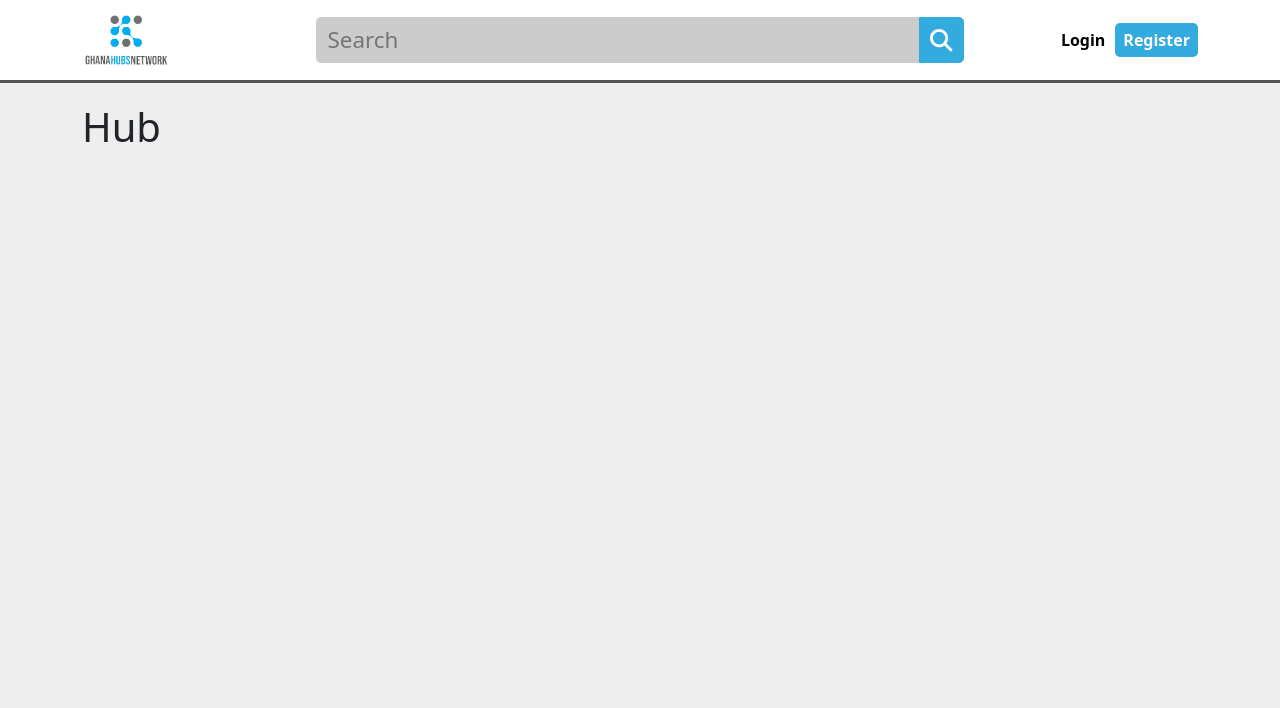
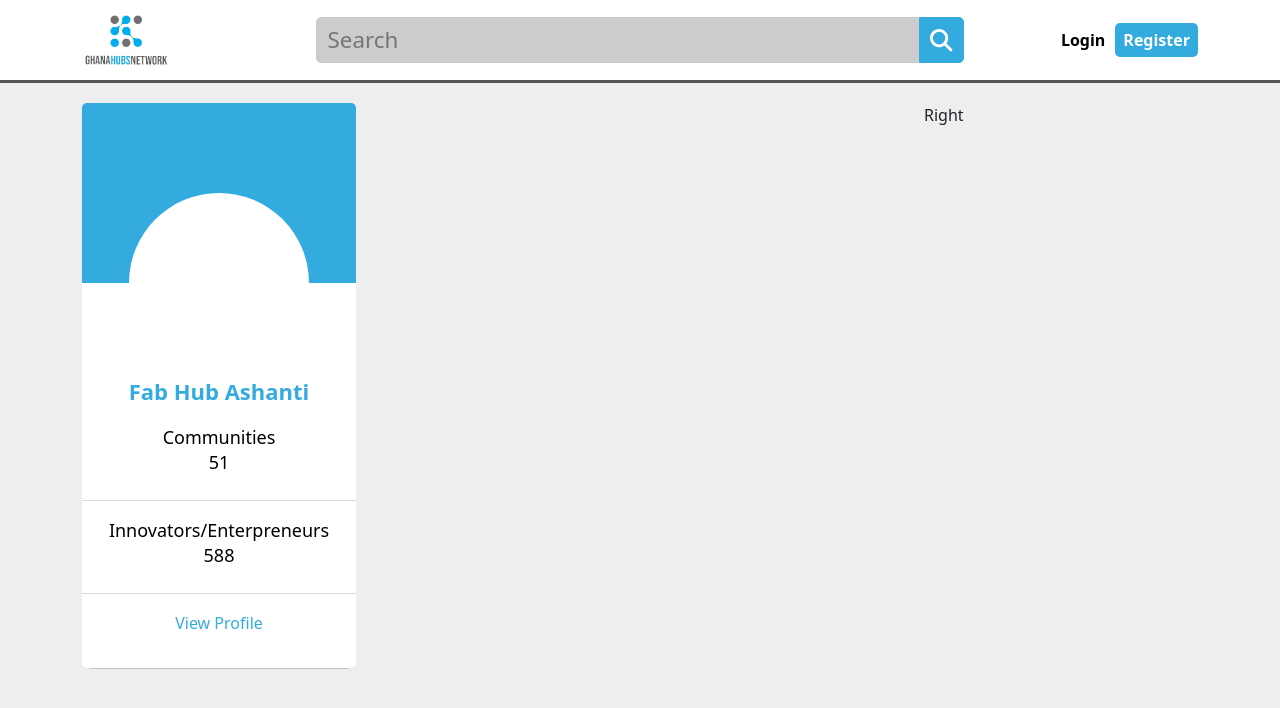
Before and after one commit to lemontech222/GHNHackathon2022, a React (Create React App) app in the folder frontend/: page /dashboard/hub in a window 1280 px wide. Shown: the top 708 px of the page. Built offline with nearby package versions, Linux system fonts and the light colour scheme.

Commit message:
Common profile component created

```diff
--- /dev/null
+++ b/frontend/src/components/Common/EntityProfile/Profile.jsx
@@ -0,0 +1,32 @@
+import { AnchorLink } from '..';
+import { ProfileWrapper } from './Profile.styles';
+
+const EntityProfile = () => {
+  return (
+    <ProfileWrapper>
+      <div className="hero-section">
+        <div className="profile-photo"></div>
+      </div>
+      <div className="profile-name">
+        <h2>Fab Hub Ashanti</h2>
+      </div>
+      <div className="info-section">
+        <div className="info">
+          <h3>Communities</h3>
+          <h3>51</h3>
+        </div>
+        <div className="info">
+          <h3>Innovators/Enterpreneurs</h3>
+          <h3>588</h3>
+        </div>
+        <div className="action">
+          <AnchorLink to="">
+            <p>View Profile</p>
+          </AnchorLink>
+        </div>
+      </div>
+    </ProfileWrapper>
+  );
+};
+
+export default EntityProfile;
--- /dev/null
+++ b/frontend/src/components/Common/EntityProfile/Profile.styles.jsx
@@ -0,0 +1,93 @@
+import styled from 'styled-components';
+
+export const ProfileWrapper = styled.div`
+  width: 100%;
+  background: #ffffff;
+  border-radius: 10px;
+  box-shadow: 0px 1px 0px 0px #cac1c1;
+  display: flex;
+  flex-direction: column;
+  align-items: ${({ align }) => (align ? align : 'flex-start')};
+  margin-bottom: 50px;
+
+  & .hero-section {
+    width: 100%;
+    height: 180px;
+    border-top-left-radius: 5px;
+    border-top-right-radius: 5px;
+    margin-bottom: 100px;
+    display: flex;
+    justify-content: center;
+    background: var(--primary-color);
+  }
+
+  & .profile-photo {
+    position: relative;
+    width: 180px;
+    min-height: 120px;
+    top: 50%;
+    background: #ffffff;
+    border-radius: 50%;
+    display: flex;
+    justify-content: center;
+    align-items: center;
+  }
+
+  & .profile-name {
+    width: 100%;
+    text-align: center;
+
+    & h2 {
+      font-style: normal;
+      font-weight: 600;
+      font-size: 22px;
+      line-height: 17px;
+      color: var(--primary-color);
+    }
+  }
+
+  & .info-section {
+    width: 100%;
+    height: 260px;
+    background: #ffffff;
+    border-bottom-left-radius: 5px;
+    border-bottom-right-radius: 5px;
+
+    display: flex;
+    flex-direction: column;
+    align-items: center;
+    justify-content: center;
+  }
+
+  & .info {
+    width: 100%;
+    height: 50%;
+    display: flex;
+    flex-direction: column;
+    align-items: center;
+    justify-content: center;
+    border-bottom: 1px solid rgba(72, 72, 72, 0.2);
+
+    & h3 {
+      font-style: normal;
+      font-weight: 500;
+      font-size: 18px;
+      line-height: 17px;
+      color: #000000;
+    }
+  }
+
+  & .action {
+    width: 100%;
+    padding: 20px 0;
+    text-align: center;
+    // border-bottom-radius: 15px;
+
+    & p {
+      font-weight: 400;
+      font-size: 16px;
+      line-height: 18px;
+      color: var(--primary-color);
+    }
+  }
+`;
--- a/frontend/src/components/pages/Hub/Hub.jsx
+++ b/frontend/src/components/pages/Hub/Hub.jsx
@@ -1,9 +1,18 @@
-import React from 'react'
+import React from 'react';
+import EntityProfile from '../../Common/EntityProfile/Profile';
+import SideBar from '../../Common/SideBar';
+import { HomePage } from '../Home/Home.style';
 
 const Hub = () => {
   return (
-    <h1>Hub</h1>
-  )
-}
+    <HomePage>
+      <SideBar>
+        <EntityProfile />
+      </SideBar>
+      <div></div>
+      <SideBar>Right</SideBar>
+    </HomePage>
+  );
+};
 
-export default Hub
+export default Hub;
```
